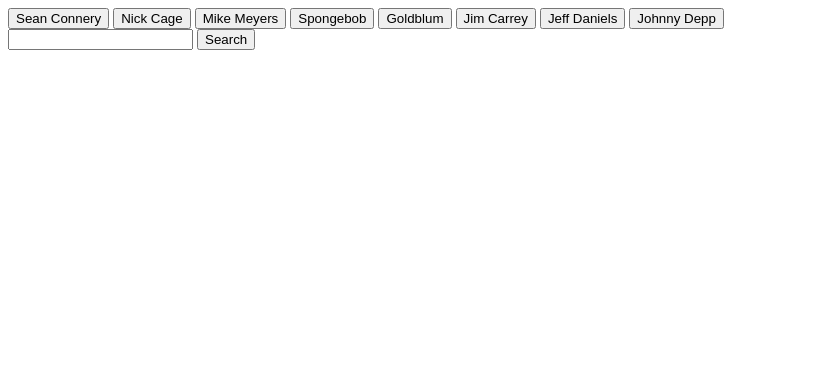
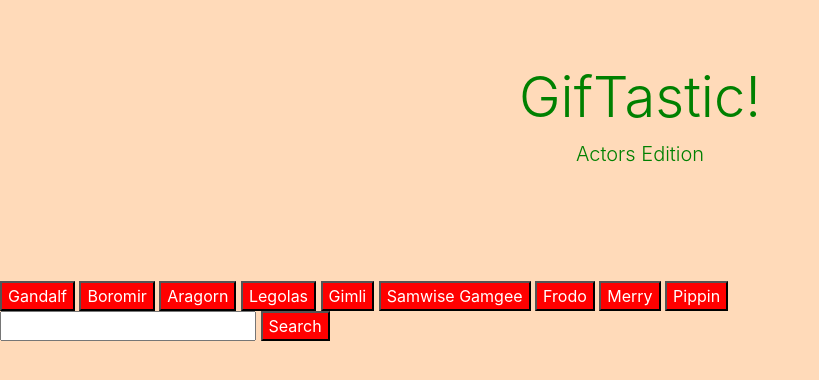
Before and after one commit to dagallagher221/GifTastic, a plain HTML site: page index.html in a window 1280 px wide. Shown: the whole page, without its empty margins (0-819 px from the left). Drawn offline with nearby package versions, Linux system fonts and the light colour scheme.

Commit message:
edited html construction, edited css and page styling

```diff
--- a/index.html
+++ b/index.html
@@ -4,41 +4,47 @@
     <meta charset="UTF-8">
     <meta name="viewport" content="width=device-width, initial-scale=1.0">
     <meta http-equiv="X-UA-Compatible" content="ie=edge">
+    <link href="https://stackpath.bootstrapcdn.com/bootstrap/4.3.1/css/bootstrap.min.css" rel="stylesheet" integrity="sha384-ggOyR0iXCbMQv3Xipma34MD+dH/1fQ784/j6cY/iJTQUOhcWr7x9JvoRxT2MZw1T" crossorigin="anonymous">
     <link rel="stylesheet" href="style.css">
     <title>GifTastic</title>
 </head>
+
 <body>
+    <div class="jumbotron jumbotron-fluid">
+        <div class="container">
+          <h1 class="display-4">GifTastic!</h1>
+          <p class="lead">Actors Edition</p>
+        </div>
+      </div>
         <div id="buttons">
-                <button id="built-in-button" data-person="sean connery">
-                  Sean Connery
+
+                <button class="built-in-button" data-person="ian mckellan">
+                  Gandalf
                 </button>
-                <button id="built-in-button" data-person="nicholas cage">
-                  Nick Cage
+                <button class="built-in-button" data-person="sean bean">
+                  Boromir
                 </button>
-
-                <button id="built-in-button" data-person="mike meyers">
-                  Mike Meyers
+                <button class="built-in-button" data-person="viggo mortensen">
+                  Aragorn
                 </button>
-
-                <button id="built-in-button" data-person="spongebob squarepants">
-                  Spongebob
+                <button class="built-in-button" data-person="orlando bloom">
+                  Legolas
                 </button>
-
-                <button id="built-in-button" data-person="jeff goldblum">
-                  Goldblum
+                <button class="built-in-button" data-person="john rhys-davies">
+                  Gimli
                 </button>
-
-                <button id="built-in-button" data-person="jim carrey">
-                  Jim Carrey
+                <button class="built-in-button" data-person="sean astin">
+                  Samwise Gamgee
                 </button>
-
-                <button id="built-in-button" data-person="jeff daniels">
-                  Jeff Daniels
+                <button class="built-in-button" data-person="elijah wood">
+                  Frodo
                 </button>
-                <button id="built-in-button" data-person="johnny depp">
-                    Johnny Depp
+                <button class="built-in-button" data-person="dominic monaghan">
+                  Merry
                 </button>
-
+                <button class="built-in-button" data-person="billy boyd">
+                  Pippin
+                </button>
 
 
               </div>
--- a/logic.js
+++ b/logic.js
@@ -1,4 +1,5 @@
-$("#built-in-button").on("click", function() {
+$(".built-in-button").on("click", function() {
+    console.log("clicked")
     var person = $(this).attr("data-person");
     var queryURL = "https://api.giphy.com/v1/gifs/search?q=" +
       person + "&api_key=BkaUZZWcFij6J7AoQj3WtPb1R2p9O6V9&limit=10";
@@ -28,6 +29,7 @@
       });
   });
 $("#search-button").on("click", function() {
+
 var person = $("#search-box").val();
 var queryURL = "https://api.giphy.com/v1/gifs/search?q=" +
       person + "&api_key=BkaUZZWcFij6J7AoQj3WtPb1R2p9O6V9&limit=10";
--- a/style.css
+++ b/style.css
@@ -0,0 +1,14 @@
+button {
+    background-color: red;
+    color: white;
+}
+
+body {
+    background-color: peachpuff;
+}
+
+.jumbotron {
+    text-align: center;
+    background-color: peachpuff;
+    color: green;
+}
```
